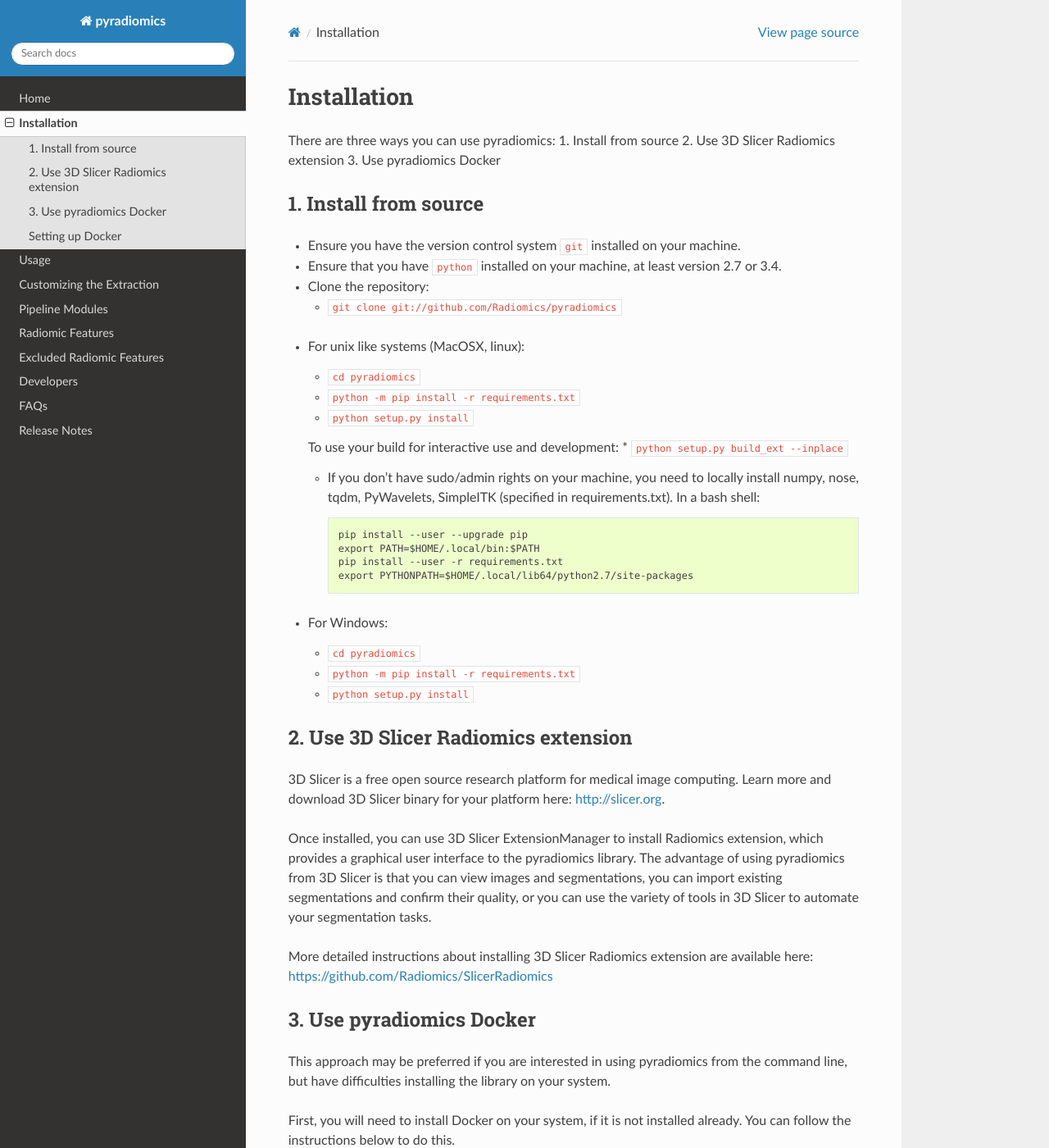
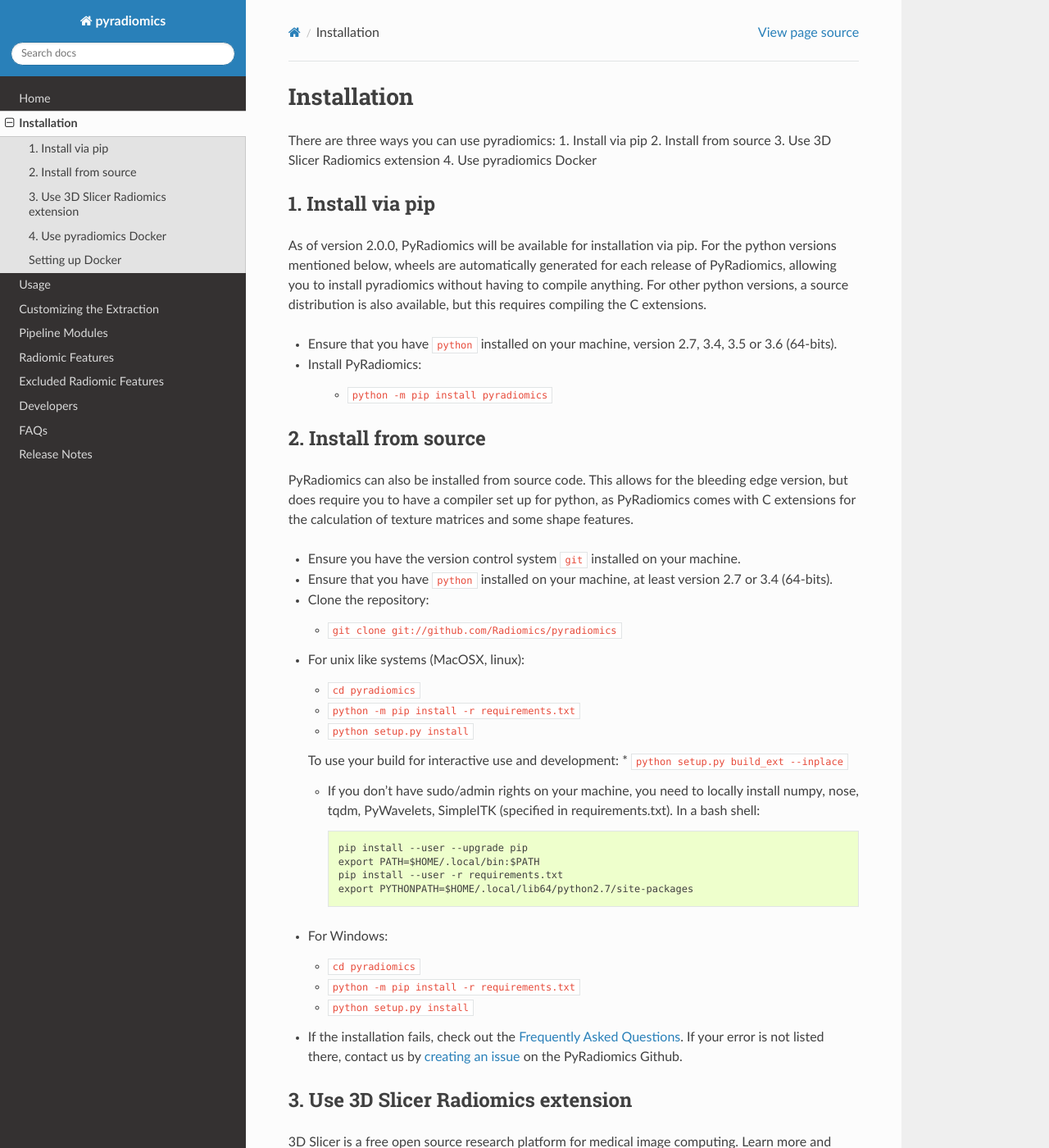
Before and after one commit to AIM-Harvard/pyradiomics, a Sphinx documentation site: the page built from docs/installation.rst, in a window 1280 px wide and 1400 px high. Shown: the whole window at 82% size. Built offline with Sphinx 7.4.7 and the Read the Docs theme 2.0.0, drawn with Linux system fonts in a browser that asks for light colours; some of the changed text lies outside the part shown.

Commit message:
DOCS: Update documentation to reflect new type of installation

```diff
--- a/docs/installation.rst
+++ b/docs/installation.rst
@@ -1,25 +1,46 @@
+.. _radiomics-installation-label:
+
 ============
 Installation
 ============
 
 There are three ways you can use pyradiomics:
-1. Install from source
-2. Use 3D Slicer Radiomics extension
-3. Use pyradiomics Docker
+1. Install via pip
+2. Install from source
+3. Use 3D Slicer Radiomics extension
+4. Use pyradiomics Docker
+
+------------------
+1. Install via pip
+------------------
+
+As of version 2.0.0, PyRadiomics will be available for installation via pip. For the python versions
+mentioned below, wheels are automatically generated for each release of PyRadiomics, allowing you to
+install pyradiomics without having to compile anything. For other python versions, a source distribution
+is also available, but this requires compiling the C extensions.
+
+* Ensure that you have ``python`` installed on your machine, version 2.7, 3.4, 3.5 or 3.6 (64-bits).
+
+* Install PyRadiomics:
+
+    * ``python -m pip install pyradiomics``
 
 ----------------------
-1. Install from source
+2. Install from source
 ----------------------
+
+PyRadiomics can also be installed from source code. This allows for the bleeding edge version, but does
+require you to have a compiler set up for python, as PyRadiomics comes with C extensions for the calculation
+of texture matrices and some shape features.
 
 * Ensure you have the version control system ``git`` installed on your machine.
 
-* Ensure that you have ``python`` installed on your machine, at least version 2.7 or 3.4.
+* Ensure that you have ``python`` installed on your machine, at least version 2.7 or 3.4 (64-bits).
 
 * Clone the repository:
 
   * ``git clone git://github.com/Radiomics/pyradiomics``
 
-.. _installation-label:
 
 * For unix like systems (MacOSX, linux):
 
@@ -44,8 +65,12 @@
   * ``python -m pip install -r requirements.txt``
   * ``python setup.py install``
 
+* If the installation fails, check out the :ref:`radiomics-faq-label`. If your error is not listed there,
+  contact us by `creating an issue <https://github.com/Radiomics/pyradiomics/issues/new>`_ on the PyRadiomics
+  Github.
+
 ------------------------------------
-2. Use 3D Slicer Radiomics extension
+3. Use 3D Slicer Radiomics extension
 ------------------------------------
 
 3D Slicer is a free open source research platform for medical image computing. Learn more and download 3D Slicer binary for your platform here: http://slicer.org.
@@ -57,7 +82,7 @@
 More detailed instructions about installing 3D Slicer Radiomics extension are available here: https://github.com/Radiomics/SlicerRadiomics
 
 -------------------------
-3. Use pyradiomics Docker
+4. Use pyradiomics Docker
 -------------------------
 
 This approach may be preferred if you are interested in using pyradiomics from the command line, but have difficulties installing the library on your system.
```
Also changed, not shown: README.md (+5 -5 lines), docs/faq.rst (+5 -3 lines), docs/index.rst (+6 -12 lines).
